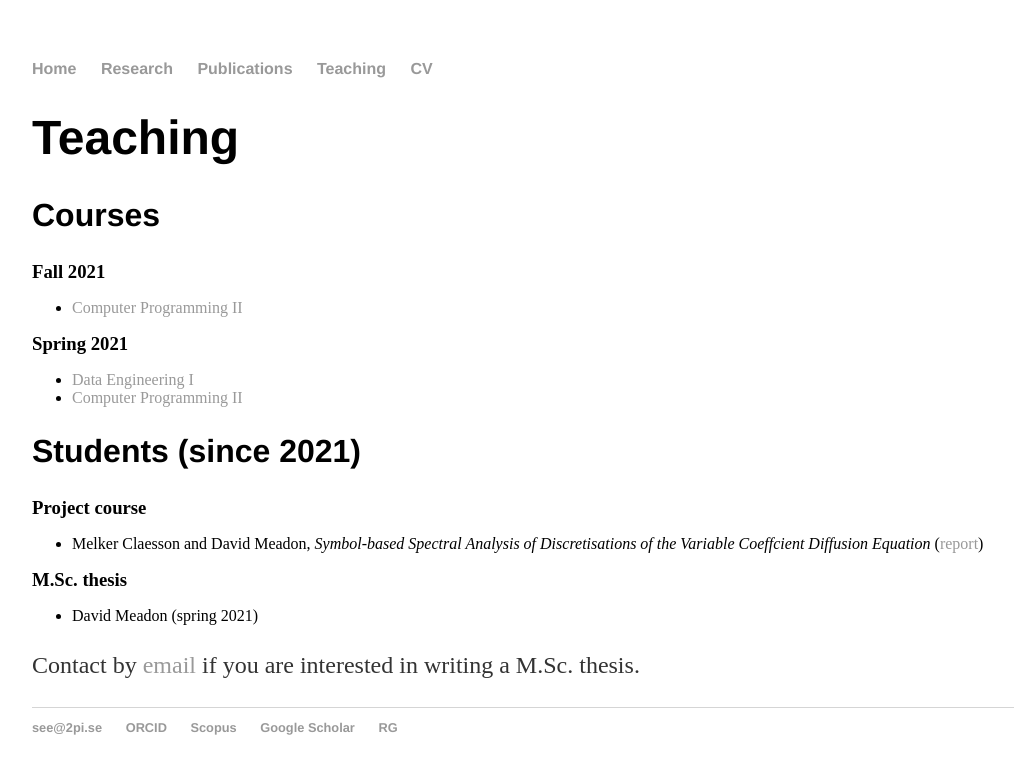
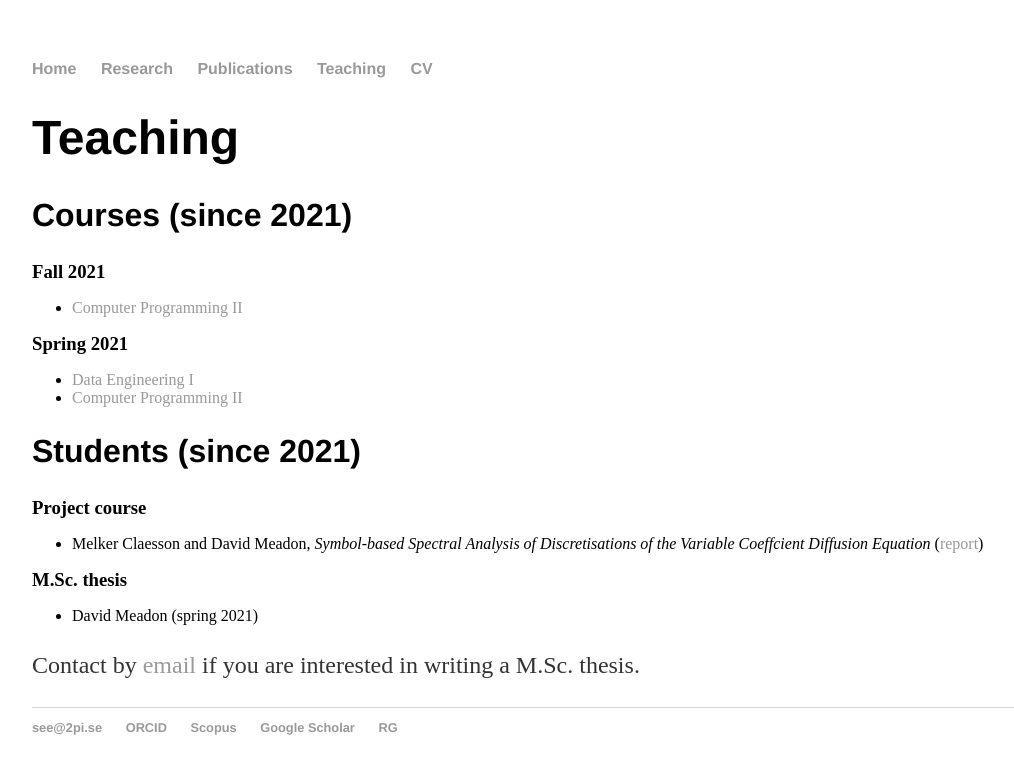
Before and after one commit to sverek/sverek.github.io, a Jekyll site: the page built from teaching/index.html, in a window 1280 px wide. Shown: the top 774 px of the page, without its empty margins (96-1110 px from the left). Built offline with Jekyll 4.4.1, drawn with Linux system fonts in a browser that asks for light colours.

Commit message:
small fix

```diff
--- a/teaching/index.html
+++ b/teaching/index.html
@@ -8,7 +8,7 @@ title: www.2pi.se
 </script>
 <div class="blurb">
 	<h1>Teaching</h1>
-	<h2>Courses</h2>
+	<h2>Courses (since 2021)</h2>
 	<h3>Fall 2021</h3>
 	<ul>
 	<li><a href="https://www.uu.se/en/admissions/freestanding-courses/course/?kKod=1TD722&typ=1">Computer Programming II</a>
```
